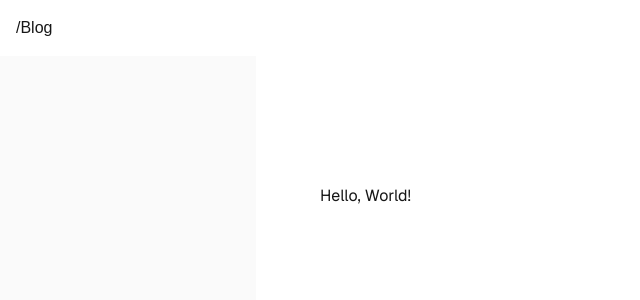
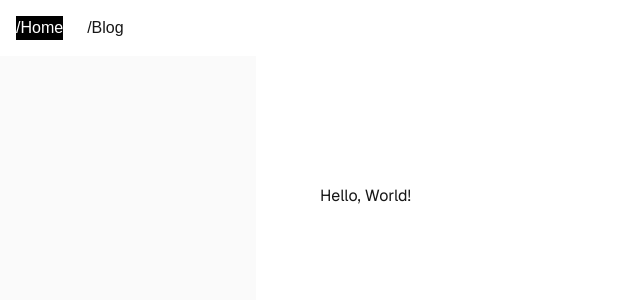
Before and after one commit to Ian-Cardona/personal-website, a Next.js app: page / in a window 1280 px wide. Shown: the top 300 px of the page, without its empty margins (0-640 px from the left). Built offline with nearby package versions, Linux system fonts and the light colour scheme.

Commit message:
app(navbar): implement onhover animation

```diff
--- a/app/layout.tsx
+++ b/app/layout.tsx
@@ -1,7 +1,7 @@
 import type { Metadata } from "next";
 import { Geist, Geist_Mono } from "next/font/google";
 import "./globals.css";
-import Navbar from "@/components/Navbar";
+import Navbar from "@/components/navigation/Navbar";
 
 const geistSans = Geist({
   variable: "--font-geist-sans",
--- a/components/Navbar.tsx
+++ /dev/null
@@ -1,38 +0,0 @@
-'use client';
-
-import Link from 'next/link';
-import { motion } from 'framer-motion';
-
-export default function Navbar() {
-  return (
-    <nav className="p-4 w-full">
-      <motion.div
-        className="relative inline-block"
-        initial="initial"
-        whileHover="hover"
-      >
-        <motion.span
-          className="relative z-10"
-          variants={{
-            initial: { color: 'inherit' },
-            hover: { color: 'white' }
-          }}
-          transition={{ duration: 0.3 }}
-        >
-          <Link href="/blog">
-            /Blog
-          </Link>
-        </motion.span>
-        <motion.span
-          className="absolute inset-0 bg-black -z-10"
-          variants={{
-            initial: { scaleX: 0 },
-            hover: { scaleX: 1 }
-          }}
-          transition={{ duration: 0.3 }}
-          style={{ originX: 0 }}
-        />
-      </motion.div>
-    </nav>
-  );
-}
--- /dev/null
+++ b/components/navigation/NavLink.tsx
@@ -0,0 +1,41 @@
+'use client';
+
+import Link from 'next/link';
+import { motion } from 'framer-motion';
+
+const NavLink = ({ href, children, isActive }: { href: string; children: string; isActive: boolean }) => {
+  return (
+    <motion.div
+      className="relative inline-block"
+      initial={isActive ? "hover" : "initial"}
+      animate={isActive ? "hover" : "initial"}
+      whileHover="hover"
+    >
+      <Link href={href} className="relative inline-block">
+        <span className="relative z-10">{children}</span>
+        <motion.span
+          className="absolute top-0 left-0 z-20 overflow-hidden text-white dark:text-black"
+          variants={{
+            initial: { width: '0%' },
+            hover: { width: '100%' }
+          }}
+          transition={{ duration: 0.3 }}
+        >
+          <span className="whitespace-nowrap">{children}</span>
+        </motion.span>
+      </Link>
+      <motion.span
+        className="absolute inset-0 bg-black dark:bg-white -z-10"
+        variants={{
+          initial: { scaleX: 0 },
+          hover: { scaleX: 1 }
+        }}
+        transition={{ duration: 0.3 }}
+        style={{ originX: 0 }}
+      />
+    </motion.div>
+  );
+};
+
+
+export default NavLink;
--- /dev/null
+++ b/components/navigation/Navbar.tsx
@@ -0,0 +1,21 @@
+'use client';
+
+import { usePathname } from 'next/navigation';
+import NavLink from './NavLink';
+
+const  Navbar = () => {
+  const pathname = usePathname();
+
+  return (
+    <nav className="p-4 w-full flex gap-6">
+      <NavLink href="/" isActive={pathname === '/'}>
+        /Home
+      </NavLink>
+      <NavLink href="/blog" isActive={pathname === '/blog'}>
+        /Blog
+      </NavLink>
+    </nav>
+  );
+}
+
+export default Navbar;
```
